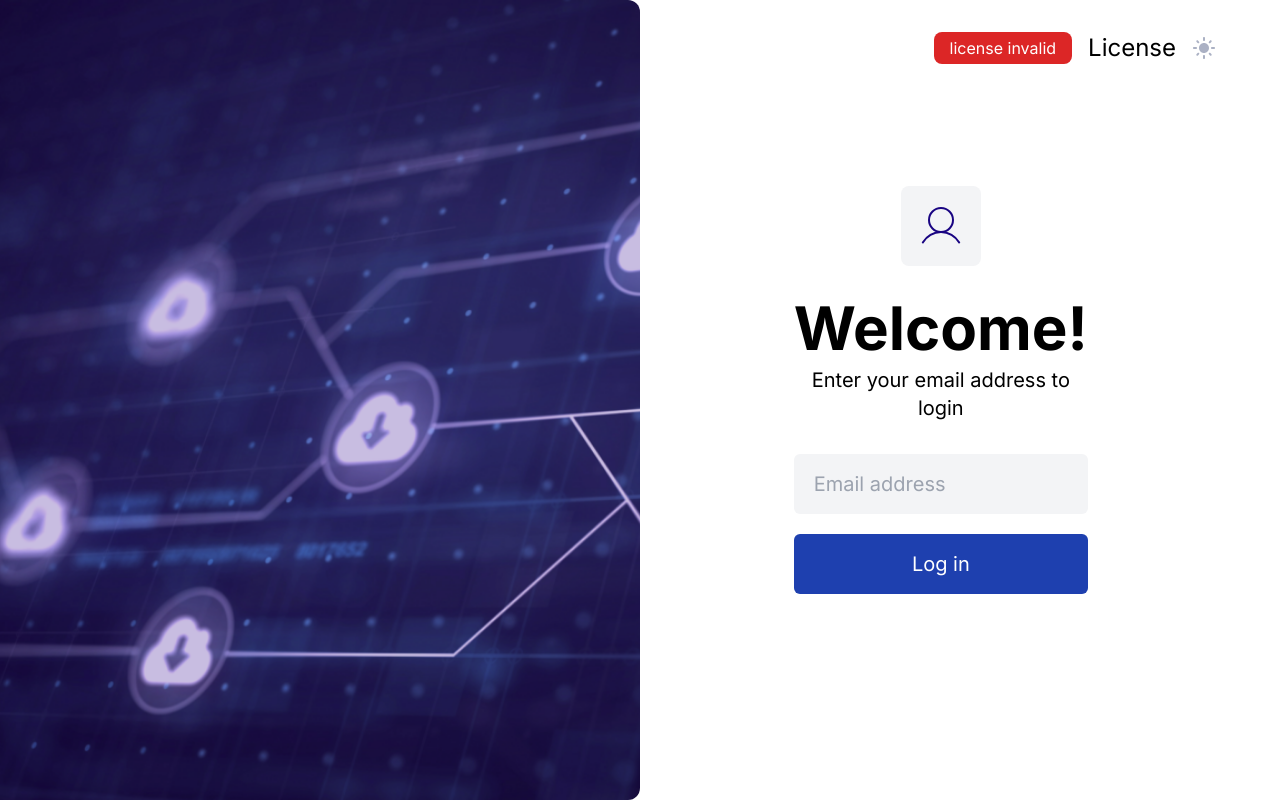
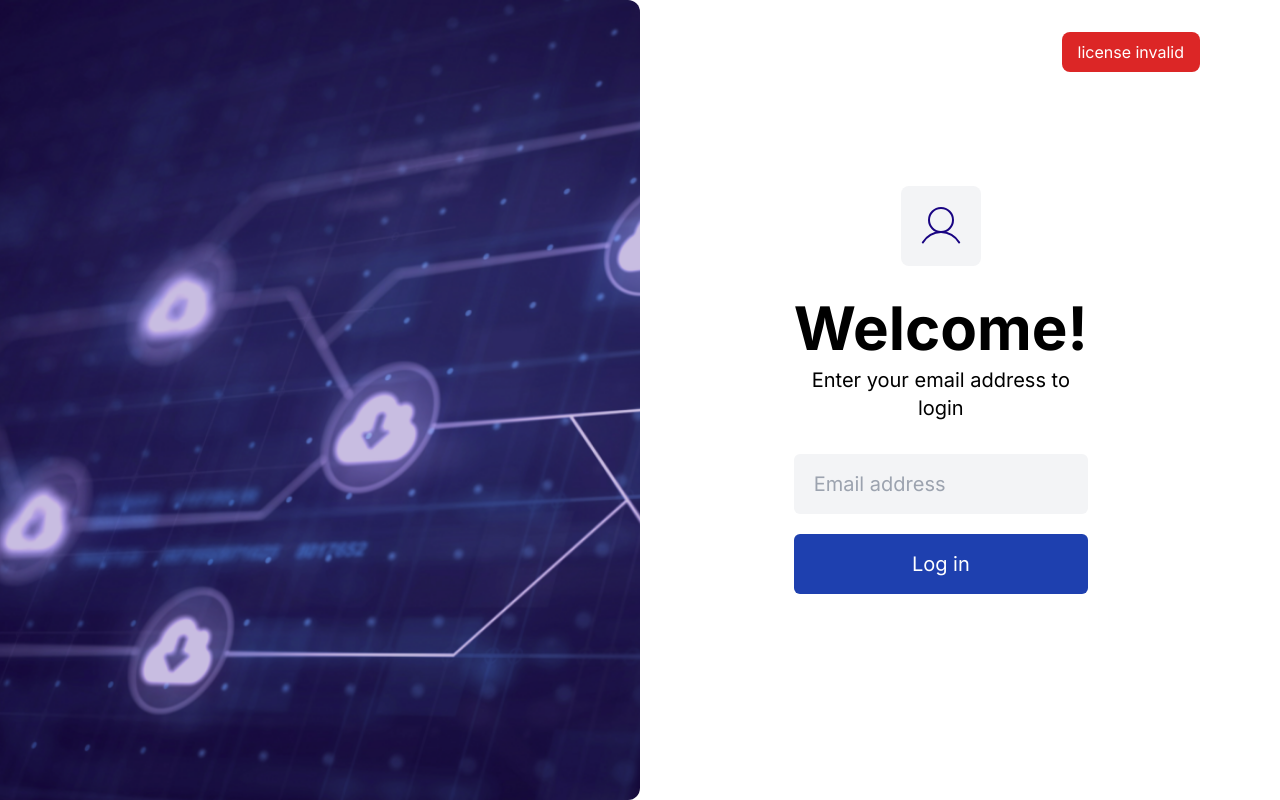
Before and after one commit to midas92/Tauri-DataCloudSync, a Next.js app: page /login in a window 1280 px wide. Built offline with nearby package versions, Linux system fonts and the light colour scheme.

Commit message:
updated notification for license

```diff
--- a/src/components/license/alert.tsx
+++ b/src/components/license/alert.tsx
@@ -1,5 +1,5 @@
 import { AlertProps } from "@/types/license";
 
 export default function Alert(props: AlertProps) {
-  return <div className={props.warn?"bg-red-600 text-white rounded-lg w-30 h-8 text-center flex items-center py-2 px-4  mr-4":" bg-sky-600 text-white rounded-lg w-30 h-8 text-center flex items-center mr-4 py-2 px-4"}><span>{props.message}</span></div>;
+  return <div className={props.warn?"bg-red-600 text-white rounded-lg w-30 h-10 text-center flex items-center py-2 px-4  mr-4":" bg-sky-600 text-white rounded-lg w-30 h-10 text-center flex items-center mr-4 py-2 px-4"}><span>{props.message}</span></div>;
 }
--- a/src/components/license/status.tsx
+++ b/src/components/license/status.tsx
@@ -6,14 +6,14 @@
   return (
     <div className=" absolute top-8 right-16 flex items-center text-black">
       <Alert warn={props.alert.warn} message={props.alert.message}/>
-      <span className="pr-4 text-2xl">License</span>
+      {/* <span className="pr-4 text-2xl">License</span>
       <LightMode
         style={
           props.state
             ? { color: "rgb(30, 64, 175)" }
             : { color: "rgb(171, 177, 196)" }
         }
-      />
+      /> */}
     </div>
   );
 }
```
